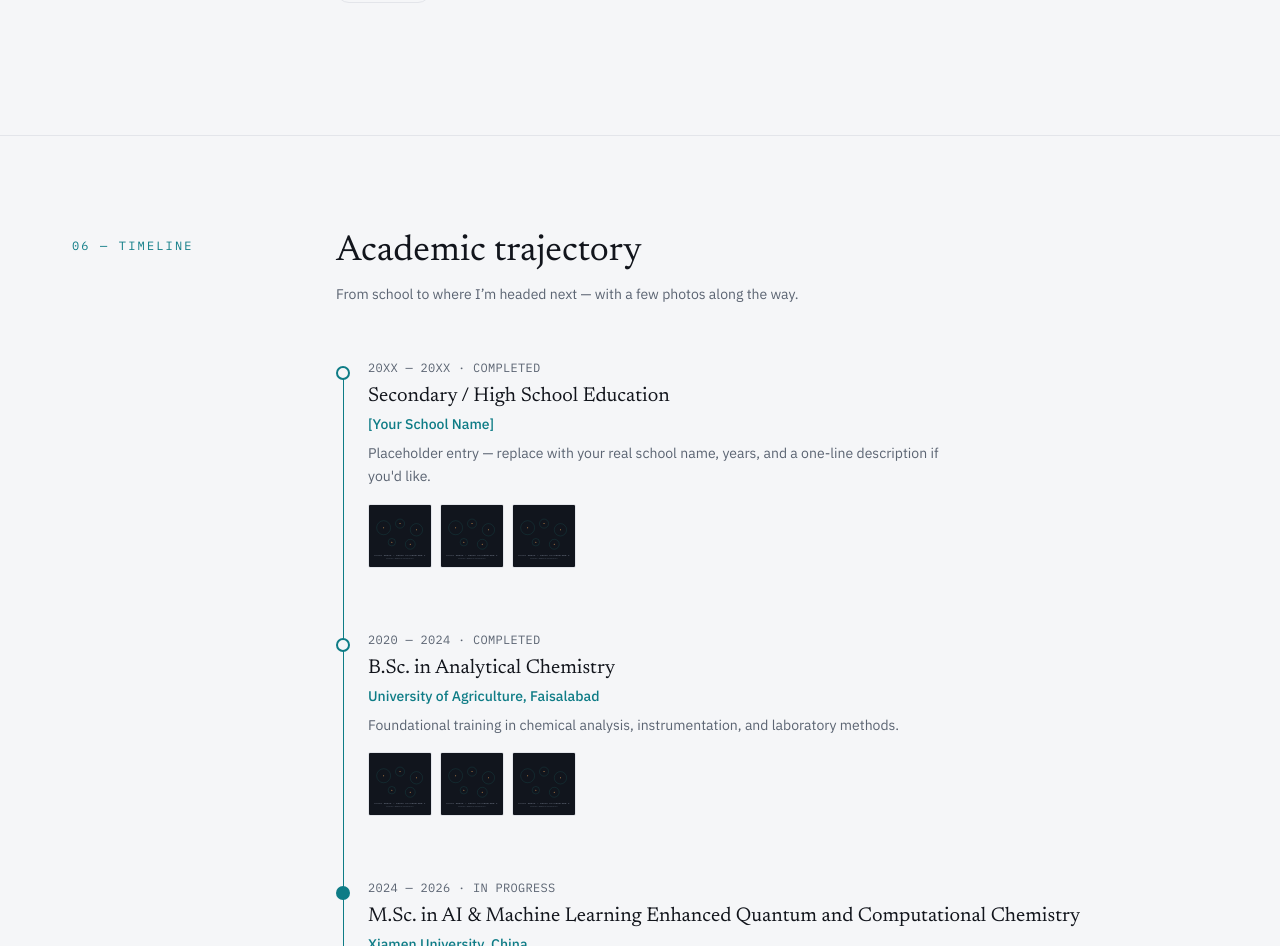
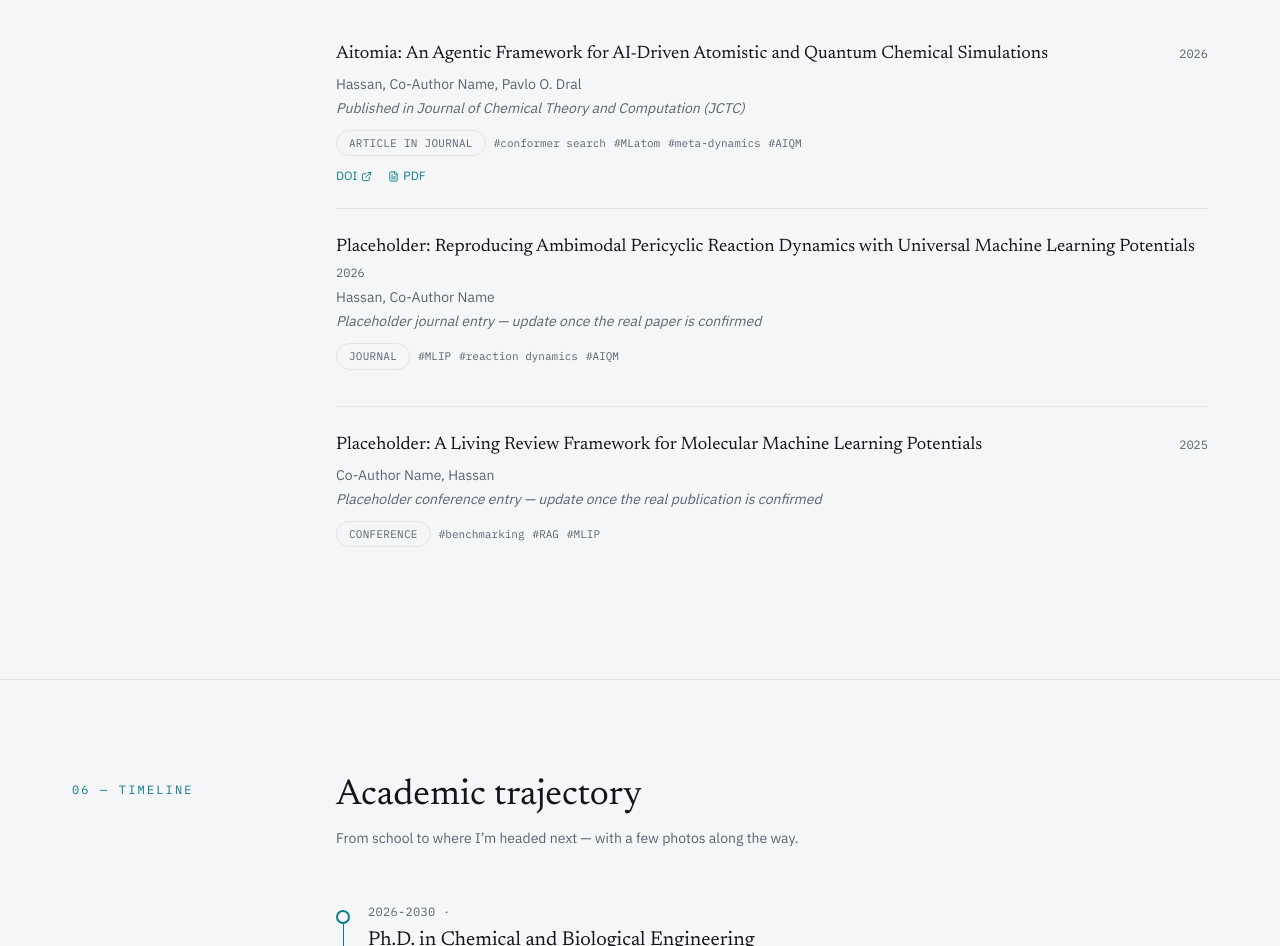
Before and after one commit to hassan-nawaz-awan/hassan_website, a Next.js app: page / in a window 1280 px wide. Shown: the part 5166-6112 px from the top of the page. Built offline with nearby package versions, Linux system fonts and the light colour scheme.

Commit message:
update too many things

```diff
--- a/src/components/FeaturedProject.tsx
+++ b/src/components/FeaturedProject.tsx
@@ -2,7 +2,7 @@
 
 import { motion } from 'framer-motion';
 import { ArrowUpRight, ExternalLink, FileText, Github } from 'lucide-react';
-import project from '@/data/featured-project.json';
+import projects from '@/data/featured-project.json';
 
 export default function FeaturedProject() {
   return (
@@ -12,7 +12,10 @@ export default function FeaturedProject() {
           <span className="eyebrow">04 — Flagship Project</span>
         </div>
 
+        <div className="space-y-6">
+          {projects.map((project) => (
             <motion.div
+              key={project.title}
               initial={{ opacity: 0, y: 16 }}
               whileInView={{ opacity: 1, y: 0 }}
               viewport={{ once: true, margin: '-80px' }}
@@ -84,6 +87,8 @@ export default function FeaturedProject() {
                 </div>
               </div>
             </motion.div>
+          ))}
+        </div>
       </div>
     </section>
   );
--- a/src/components/Timeline.tsx
+++ b/src/components/Timeline.tsx
@@ -113,6 +113,33 @@ export default function Timeline() {
                           </p>
                         )}
 
+                        <div className="mt-3 space-y-1">
+                          {item.supervisor && item.supervisor !== '--' && (
+                            <p className="text-sm text-ink-muted dark:text-ink-muted-dark">
+                              <span className="font-medium text-ink dark:text-ink-dark">
+                                Supervisor:
+                              </span>{' '}
+                              {item.supervisor}
+                            </p>
+                          )}
+                          {item.thesisTitle && item.thesisTitle !== '--' && (
+                            <p className="text-sm text-ink-muted dark:text-ink-muted-dark">
+                              <span className="font-medium text-ink dark:text-ink-dark">
+                                Thesis title:
+                              </span>{' '}
+                              {item.thesisTitle}
+                            </p>
+                          )}
+                          {item.grade && item.grade !== '--' && (
+                            <p className="text-sm text-ink-muted dark:text-ink-muted-dark">
+                              <span className="font-medium text-ink dark:text-ink-dark">
+                                Grade obtained:
+                              </span>{' '}
+                              {item.grade}
+                            </p>
+                          )}
+                        </div>
+
                         {gallery.length > 0 && (
                           <div className="mt-4 flex flex-wrap gap-2">
                             {gallery.map((img, idx) => (
--- a/src/data/collaborations.json
+++ b/src/data/collaborations.json
@@ -3,10 +3,10 @@
   "collaborators": [
     {
       "id": "collab-1",
-      "name": "Co-Author / Collaborator Name",
+      "name": "Prof. Dr Hab. Ireneusz Grabowski, Szymon Śmiga and   ",
       "role": "Collaborator",
-      "institution": "Example Institution",
-      "description": "Placeholder entry — replace with your real collaborator details and a short description of the work together.",
+      "institution": "Faculty of Physics, Astronomy and Informatics, Nicolaus Copernicus University in Toruń, Poland",
+      "description": "Developing machine learning potentials capable of exceeding the standard density funtional theory accuracy.",
       "image": "",
       "link": ""
     }
--- a/src/data/dashboard.json
+++ b/src/data/dashboard.json
@@ -2,21 +2,27 @@
   "activeProjects": [
     {
       "id": "proj-1",
-      "name": "AI-Enhanced Conformer Search (MTD)",
-      "status": "Writing up",
-      "description": "Meta-dynamics-based conformer search implemented in MLatom, benchmarked against CREST, deployed on Aitomia."
+      "name": "Agentic platform for autonomous computational chemistry simulations",
+      "status": "Publised in Journal of Chemical Theory and Computation (JCTC)",
+      "description": "Development of an agentic platform for autonomous computational chemistry simulations."
     },
     {
       "id": "proj-2",
-      "name": "Water Cluster MLIP Training Data",
+      "name": "Development of accurate machine learning interatomic potential have accuracy exceeding standard density functional theory.",
       "status": "In progress",
-      "description": "OpenMM-driven generation of water cluster configurations (n = 2–60) with PBC lattice data for downstream AIQM/DFT single-point calculations."
+      "description": "Developing machine learning potentials capable of exceeding the standard density functional theory accuracy."
     },
     {
       "id": "proj-3",
-      "name": "Ambimodal Pericyclic Reaction Dynamics",
-      "status": "In progress",
-      "description": "Reproducing literature ambimodal pericyclic reactions using MLatom's uAIQM-optimal model and quasi-classical trajectory analysis."
+      "name": "Accurate prediction of heat of formations for organic molecules by introduing the anharmonicity in frequency calculations.",
+      "status": "Done without satidfied and pubslisable results",
+      "description": ""
+    },
+    {
+      "id": "proj-4",
+      "name": "Ensemble learning to make the predictions of machine learning interatomic potentials more robust and accurate. ",
+      "status": "Done without satidfied and pubslisable results",
+      "description": ""
     }
   ],
   "latestUpdates": [
--- a/src/data/featured-project.json
+++ b/src/data/featured-project.json
@@ -1,3 +1,4 @@
+[
   {
     "title": "Aitomia",
     "subtitle": "AI Agents for Computational Chemistry",
@@ -8,10 +9,27 @@
       "AI-enhanced conformer search via meta-dynamics, benchmarked against CREST",
       "Designed to lower the barrier between a research question and a converged result"
     ],
+    "image": "/images/aitomia-aitomia.png",
+    "links": {
+      "github": "https://github.com/dralgroup/aitomia/",
+      "paper": "https://pubs.acs.org/doi/10.1021/acs.jctc.6c00591",
+      "demo": "https://atom.xmu.edu.cn/login"
+    }
+  },
+  {
+    "title": "Accurate Machine learning Interatomic Potentials Exceeding DFT Accuracy",
+    "subtitle": "Confidential because unpublished",
+    "description": "Confidential because unpublished.",
+    "highlights": [
+      "Placeholder highlight 1",
+      "Placeholder highlight 2",
+      "Placeholder highlight 3"
+    ],
     "image": "/images/aitomia-placeholder.svg",
     "links": {
-    "github": "https://github.com/PLACEHOLDER/aitomia",
+      "github": "",
       "paper": "",
-    "demo": "https://aitomistic.xyz"
+      "demo": ""
     }
   }
+]
--- a/src/data/metrics.json
+++ b/src/data/metrics.json
@@ -1,7 +1,7 @@
 {
-  "publications": 3,
-  "citations": 0,
-  "hIndex": 0,
-  "projects": 6,
-  "conferenceTalks": 2
+  "publications": 1,
+  "citations": 14,
+  "hIndex": 1,
+  "projects": 4,
+  "conference Presentations": 9
 }
--- a/src/data/publications.json
+++ b/src/data/publications.json
@@ -1,38 +1,35 @@
 [
   {
     "id": "pub-1",
-    "title": "AI-Enhanced Conformer Search via Meta-Dynamics: Benchmarking Against CREST",
+    "title": "Aitomia: An Agentic Framework for AI-Driven Atomistic and Quantum Chemical Simulations",
     "authors": ["Hassan", "Co-Author Name", "Pavlo O. Dral"],
-    "venue": "In preparation",
+    "venue": "Published in Journal of Chemical Theory and Computation (JCTC)",
     "year": 2026,
-    "type": "preprint",
-    "doi": "",
-    "pdf": "",
-    "abstract": "We introduce an AI-enhanced meta-dynamics (MTD) algorithm for conformational search, implemented within MLatom and deployed on the Aitomia platform, and benchmark it against CREST across a diverse set of molecular systems.",
+    "type": "Article  in Journal",
+    "doi": "10.1021/acs.jctc.6c00591",
+    "pdf": "https://pubs.acs.org/doi/pdf/10.1021/acs.jctc.6c00591",
     "tags": ["conformer search", "MLatom", "meta-dynamics", "AIQM"]
   },
   {
     "id": "pub-2",
-    "title": "Example: Reproducing Ambimodal Pericyclic Reaction Dynamics with Universal Machine Learning Potentials",
+    "title": "Placeholder: Reproducing Ambimodal Pericyclic Reaction Dynamics with Universal Machine Learning Potentials",
     "authors": ["Hassan", "Co-Author Name"],
-    "venue": "Example Journal of Computational Chemistry",
+    "venue": "Placeholder journal entry — update once the real paper is confirmed",
     "year": 2026,
     "type": "journal",
     "doi": "",
     "pdf": "",
-    "abstract": "Placeholder entry — replace with your real publication details. Demonstrates quasi-classical trajectory analysis of ambimodal pericyclic reactions using uAIQM-optimal potentials.",
     "tags": ["MLIP", "reaction dynamics", "AIQM"]
   },
   {
     "id": "pub-3",
-    "title": "Example: A Living Review Framework for Molecular Machine Learning Potentials",
+    "title": "Placeholder: A Living Review Framework for Molecular Machine Learning Potentials",
     "authors": ["Co-Author Name", "Hassan"],
-    "venue": "Example Conference on Machine Learning for Molecules",
+    "venue": "Placeholder conference entry — update once the real publication is confirmed",
     "year": 2025,
     "type": "conference",
     "doi": "",
     "pdf": "",
-    "abstract": "Placeholder entry — replace with your real publication details.",
     "tags": ["benchmarking", "RAG", "MLIP"]
   }
 ]
--- a/src/data/skills.json
+++ b/src/data/skills.json
@@ -1,18 +1,18 @@
 [
   {
     "category": "Programming",
-    "items": ["Python", "C++", "Bash", "Git"]
+    "items": ["Python", "Bash", "Git"]
   },
   {
     "category": "Machine Learning",
-    "items": ["PyTorch", "TorchANI", "MLatom", "Deep Learning"]
+    "items": ["PyTorch", "TorchANI", "MLatom"]
   },
   {
     "category": "Computational Chemistry",
-    "items": ["ORCA", "CREST", "xTB", "Gaussian", "VASP", "MRCC"]
+    "items": ["ORCA", "CREST", "xTB", "Gaussian", "VASP", "MRCC",  "MLatom"]
   },
   {
     "category": "Scientific Computing",
-    "items": ["Linux", "HPC Clusters", "CUDA", "Parallel Computing"]
+    "items": ["Linux", "HPC Clusters", "Parallel Computing"]
   }
 ]
--- a/src/data/timeline.json
+++ b/src/data/timeline.json
@@ -1,11 +1,14 @@
 [
   {
     "id": "tl-0",
-    "period": "20XX — 20XX",
-    "title": "Secondary / High School Education",
-    "institution": "[Your School Name]",
-    "description": "Placeholder entry — replace with your real school name, years, and a one-line description if you'd like.",
-    "status": "complete",
+    "period": "2026-2030",
+    "title": "Ph.D. in Chemical and Biological Engineering",
+    "institution": "Hong Kong University of Science and Technology, Hong Kong",
+    "description": "Incoming doctoral research at the intersection of AI and chemistry, under the supervision of Hanyu Gao.",
+    "status": "Will be starting from September 2026",
+    "supervisor": "Prof. Hanyu Gao",
+    "thesisTitle": "--",
+    "grade": "--",
     "image": "",
     "gallery": [
       {
@@ -24,11 +27,14 @@
   },
   {
     "id": "tl-1",
-    "period": "2020 — 2024",
-    "title": "B.Sc. in Analytical Chemistry",
-    "institution": "University of Agriculture, Faisalabad",
-    "description": "Foundational training in chemical analysis, instrumentation, and laboratory methods.",
+    "period": "2024-2026",
+    "title": "Masters in Physical Chemistry",
+    "institution": "Xiamen University, China",
+    "description": "Research on automation of computational chemistry workflows with AI, and development of machine learning interatomic potentials, as a member of Prof. Pavlo Dral's group.",
     "status": "complete",
+    "supervisor": "Prof. Pavlo O. Dral",
+    "thesisTitle": "Exploring Automation and Acceleration of Computational Chemistry with Artificial Intelligence and Machine Learning Potentials ",
+    "grade": "CGPA: 3.93/4.0",
     "image": "",
     "gallery": [
       {
@@ -47,11 +53,14 @@
   },
   {
     "id": "tl-2",
-    "period": "2024 — 2026",
-    "title": "M.Sc. in AI & Machine Learning Enhanced Quantum and Computational Chemistry",
-    "institution": "Xiamen University, China",
-    "description": "Research on AI-enhanced conformer search and machine learning interatomic potentials, developed within the MLatom and Aitomia ecosystems, as a member of Prof. Pavlo Dral's group.",
-    "status": "current",
+    "period": "2020-2024",
+    "title": "Bachelor of Science in Analytical Chemistry",
+    "institution": "University of Agriculture, Faisalabad, Pakistan",
+    "description": "",
+    "status": "Complete",
+    "supervisor": "Dr.Raja Adil Sarfraz",
+    "thesisTitle": "Revolutionizing Quantum and Computational Chemistry with Artificial Intelligence: A Comprehensive Study.",
+    "grade": "CGPA: 3.71/4.0",
     "image": "",
     "gallery": [
       {
@@ -70,11 +79,12 @@
   },
   {
     "id": "tl-3",
-    "period": "2026 — ",
-    "title": "Ph.D. in Chemical and Biological Engineering",
-    "institution": "Hong Kong University of Science and Technology, Hong Kong",
-    "description": "Incoming doctoral research at the intersection of AI and chemistry.",
-    "status": "upcoming",
+    "period": "2018-2020 ",
+    "title": "Higher Secondary Education",
+    "institution": "Superior Group of Colleges, Shahkot, Pakistan",
+    "description": "FSc pre-medical studies, with a focus on chemistry, physics, and biology. Graduated with top marks and received the Merit Base Scholarship for Higher Achievers.",
+    "status": "Complete",
+    "grade": "Percentage: 89%",
     "image": "",
     "gallery": [
       {
@@ -93,11 +103,12 @@
   },
   {
     "id": "tl-4",
-    "period": "Future",
-    "title": "Professor & Research Group Leader",
-    "institution": "",
-    "description": "Building a research group at the intersection of artificial intelligence and chemistry.",
-    "status": "future",
+    "period": "2016-2018",
+    "title": "Matriculation and Secondary Education",
+    "institution": "The Educators Rdiant Campus Sangla Hill, A Project of Beaconhouse School System, Pakistan",
+    "description": "Matriculation and secondary education with a focus on science subjects. Graduated with top marks.",
+    "status": "Complete",
+    "grade": "Percentage: 94%",
     "image": "",
     "gallery": [
       {
```
Also changed, not shown: public/images/aitomia.png (added). Lines whose indentation alone changed are shown as unchanged.
